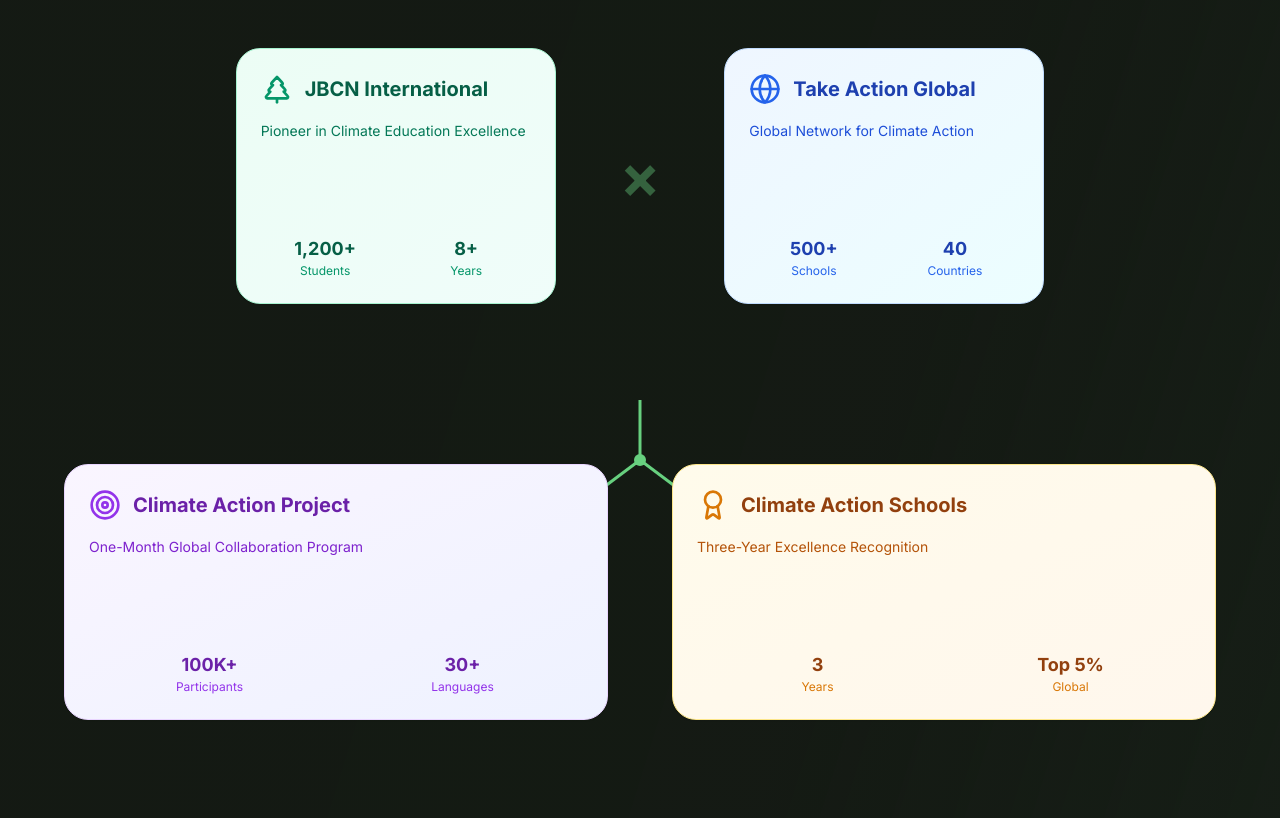
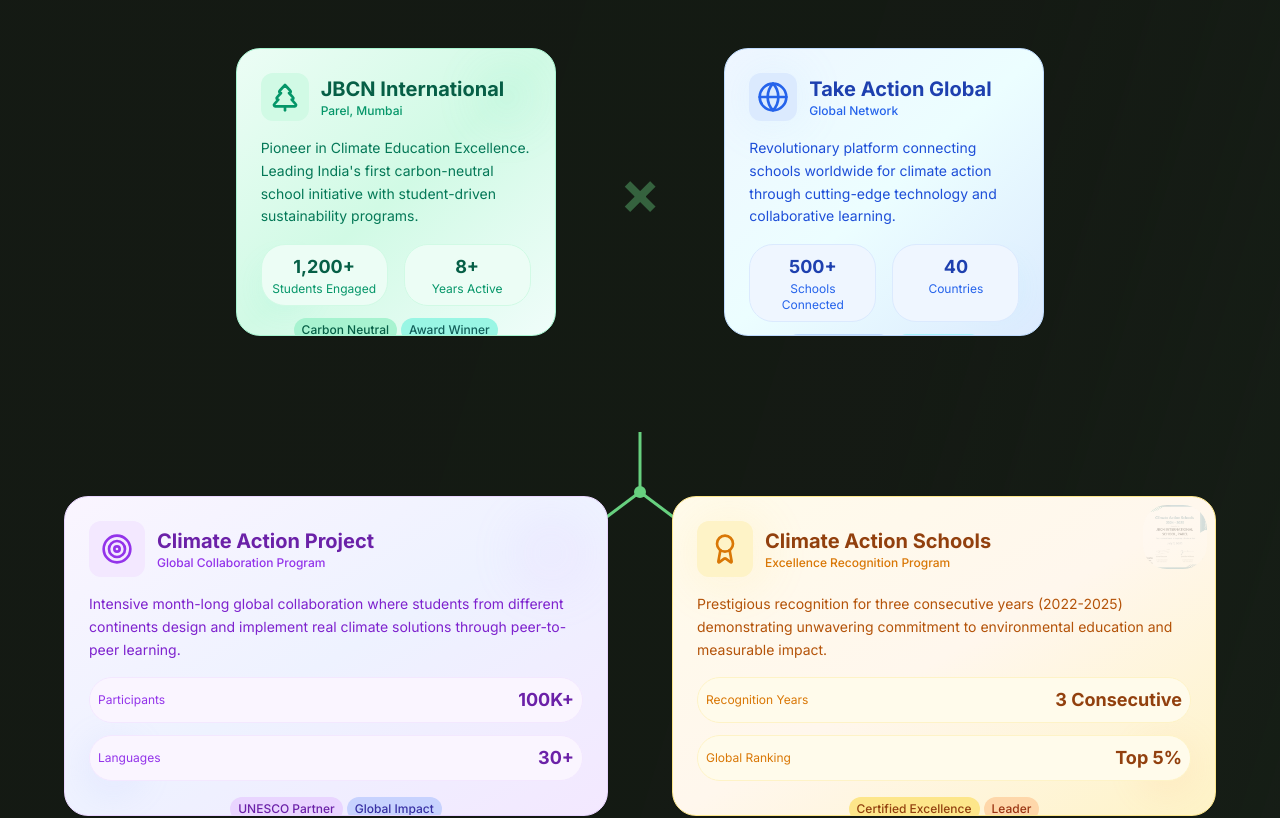
Before and after one commit to GrapheneScar/earth-revive-pulse-40, a React (Vite) app: page /collaborators in a window 1280 px wide. Shown: the part 880-1698 px from the top of the page. Built offline with nearby package versions, Linux system fonts and the light colour scheme.

Commit message:
Add content and images to cards

```diff
--- a/src/components/EnhancedMentorCard.tsx
+++ b/src/components/EnhancedMentorCard.tsx
@@ -161,8 +161,8 @@ const EnhancedMentorCard = () => {
                     }} />
 
                     <img
-                      src="/lovable-uploads/image_-_Edited.png"
-                      alt="Climate Action Schools Mentor Badge"
+                      src="/lovable-uploads/mentor-badge-2026.png"
+                      alt="Climate Action Schools Mentor Badge 2026"
                       className="relative w-full h-full object-contain drop-shadow-2xl filter brightness-110 contrast-110"
                     />
 
--- a/src/pages/CollaboratorsPage.tsx
+++ b/src/pages/CollaboratorsPage.tsx
@@ -266,26 +266,54 @@ const CollaboratorsPage = () => {
               initial={{ opacity: 0, x: -100 }}
               animate={partnershipsInView ? { opacity: 1, x: 0 } : {}}
               transition={{ duration: 0.8, delay: 0.2 }}
-              whileHover={{ scale: 1.05 }}
+              whileHover={{ scale: 1.05, rotateY: 5 }}
             >
-              <Card className="w-80 h-64 bg-gradient-to-br from-emerald-50 to-teal-50 border-emerald-200 hover:border-emerald-300 transition-all duration-300 hover:shadow-xl">
-                <CardContent className="p-6 h-full flex flex-col">
+              <Card className="w-80 h-72 bg-gradient-to-br from-emerald-50 via-emerald-100 to-teal-50 border-emerald-200 hover:border-emerald-400 transition-all duration-500 hover:shadow-2xl relative overflow-hidden">
+                {/* Background Pattern */}
+                <div className="absolute inset-0 opacity-10">
+                  <div className="absolute top-4 right-4 w-16 h-16 bg-emerald-300 rounded-full blur-xl"></div>
+                  <div className="absolute bottom-6 left-6 w-12 h-12 bg-teal-300 rounded-full blur-lg"></div>
+                </div>
+
+                <CardContent className="p-6 h-full flex flex-col relative z-10">
                   <div className="flex items-center gap-3 mb-4">
-                    <TreePine className="w-8 h-8 text-emerald-600" />
-                    <h3 className="text-xl font-bold text-emerald-800">JBCN International</h3>
+                    <motion.div
+                      className="p-2 bg-emerald-100 rounded-xl group-hover:bg-emerald-200 transition-colors duration-300"
+                      whileHover={{ rotate: 360 }}
+                      transition={{ duration: 0.6 }}
+                    >
+                      <TreePine className="w-8 h-8 text-emerald-600" />
+                    </motion.div>
+                    <div>
+                      <h3 className="text-xl font-bold text-emerald-800 group-hover:text-emerald-900 transition-colors">JBCN International</h3>
+                      <p className="text-xs text-emerald-600 font-medium">Parel, Mumbai</p>
+                    </div>
                   </div>
-                  <p className="text-emerald-700 text-sm mb-4 flex-1">
-                    Pioneer in Climate Education Excellence
+
+                  <p className="text-emerald-700 text-sm mb-4 flex-1 leading-relaxed">
+                    Pioneer in Climate Education Excellence. Leading India's first carbon-neutral school initiative with student-driven sustainability programs.
                   </p>
-                  <div className="grid grid-cols-2 gap-3">
-                    <div className="text-center">
+
+                  <div className="grid grid-cols-2 gap-4 mb-3">
+                    <motion.div
+                      className="text-center p-2 bg-emerald-50 rounded-lg border border-emerald-100"
+                      whileHover={{ scale: 1.05 }}
+                    >
                       <div className="text-lg font-bold text-emerald-800">1,200+</div>
-                      <div className="text-xs text-emerald-600">Students</div>
-                    </div>
-                    <div className="text-center">
+                      <div className="text-xs text-emerald-600">Students Engaged</div>
+                    </motion.div>
+                    <motion.div
+                      className="text-center p-2 bg-emerald-50 rounded-lg border border-emerald-100"
+                      whileHover={{ scale: 1.05 }}
+                    >
                       <div className="text-lg font-bold text-emerald-800">8+</div>
-                      <div className="text-xs text-emerald-600">Years</div>
-                    </div>
+                      <div className="text-xs text-emerald-600">Years Active</div>
+                    </motion.div>
+                  </div>
+
+                  <div className="flex gap-1 justify-center">
+                    <div className="px-2 py-1 bg-emerald-200 text-emerald-800 text-xs rounded-full font-medium">Carbon Neutral</div>
+                    <div className="px-2 py-1 bg-teal-200 text-teal-800 text-xs rounded-full font-medium">Award Winner</div>
                   </div>
                 </CardContent>
               </Card>
@@ -307,26 +335,54 @@ const CollaboratorsPage = () => {
               initial={{ opacity: 0, x: 100 }}
               animate={partnershipsInView ? { opacity: 1, x: 0 } : {}}
               transition={{ duration: 0.8, delay: 0.4 }}
-              whileHover={{ scale: 1.05 }}
+              whileHover={{ scale: 1.05, rotateY: -5 }}
             >
-              <Card className="w-80 h-64 bg-gradient-to-br from-blue-50 to-cyan-50 border-blue-200 hover:border-blue-300 transition-all duration-300 hover:shadow-xl">
-                <CardContent className="p-6 h-full flex flex-col">
+              <Card className="w-80 h-72 bg-gradient-to-br from-blue-50 via-cyan-50 to-blue-100 border-blue-200 hover:border-blue-400 transition-all duration-500 hover:shadow-2xl relative overflow-hidden">
+                {/* Background Pattern */}
+                <div className="absolute inset-0 opacity-10">
+                  <div className="absolute top-4 left-4 w-16 h-16 bg-blue-300 rounded-full blur-xl"></div>
+                  <div className="absolute bottom-6 right-6 w-12 h-12 bg-cyan-300 rounded-full blur-lg"></div>
+                </div>
+
+                <CardContent className="p-6 h-full flex flex-col relative z-10">
                   <div className="flex items-center gap-3 mb-4">
-                    <Globe className="w-8 h-8 text-blue-600" />
-                    <h3 className="text-xl font-bold text-blue-800">Take Action Global</h3>
+                    <motion.div
+                      className="p-2 bg-blue-100 rounded-xl group-hover:bg-blue-200 transition-colors duration-300"
+                      whileHover={{ rotate: -360 }}
+                      transition={{ duration: 0.6 }}
+                    >
+                      <Globe className="w-8 h-8 text-blue-600" />
+                    </motion.div>
+                    <div>
+                      <h3 className="text-xl font-bold text-blue-800 group-hover:text-blue-900 transition-colors">Take Action Global</h3>
+                      <p className="text-xs text-blue-600 font-medium">Global Network</p>
+                    </div>
                   </div>
-                  <p className="text-blue-700 text-sm mb-4 flex-1">
-                    Global Network for Climate Action
+
+                  <p className="text-blue-700 text-sm mb-4 flex-1 leading-relaxed">
+                    Revolutionary platform connecting schools worldwide for climate action through cutting-edge technology and collaborative learning.
                   </p>
-                  <div className="grid grid-cols-2 gap-3">
-                    <div className="text-center">
+
+                  <div className="grid grid-cols-2 gap-4 mb-3">
+                    <motion.div
+                      className="text-center p-2 bg-blue-50 rounded-lg border border-blue-100"
+                      whileHover={{ scale: 1.05 }}
+                    >
                       <div className="text-lg font-bold text-blue-800">500+</div>
-                      <div className="text-xs text-blue-600">Schools</div>
-                    </div>
-                    <div className="text-center">
+                      <div className="text-xs text-blue-600">Schools Connected</div>
+                    </motion.div>
+                    <motion.div
+                      className="text-center p-2 bg-blue-50 rounded-lg border border-blue-100"
+                      whileHover={{ scale: 1.05 }}
+                    >
                       <div className="text-lg font-bold text-blue-800">40</div>
                       <div className="text-xs text-blue-600">Countries</div>
-                    </div>
+                    </motion.div>
+                  </div>
+
+                  <div className="flex gap-1 justify-center">
+                    <div className="px-2 py-1 bg-blue-200 text-blue-800 text-xs rounded-full font-medium">Global Network</div>
+                    <div className="px-2 py-1 bg-cyan-200 text-cyan-800 text-xs rounded-full font-medium">Tech Leader</div>
                   </div>
                 </CardContent>
               </Card>
@@ -403,26 +459,53 @@ const CollaboratorsPage = () => {
               initial={{ opacity: 0, y: 100 }}
               animate={partnershipsInView ? { opacity: 1, y: 0 } : {}}
               transition={{ duration: 0.8, delay: 1.4 }}
-              whileHover={{ scale: 1.05 }}
+              whileHover={{ scale: 1.05, rotateX: 5 }}
             >
-              <Card className="h-64 bg-gradient-to-br from-purple-50 to-indigo-50 border-purple-200 hover:border-purple-300 transition-all duration-300 hover:shadow-xl">
-                <CardContent className="p-6 h-full flex flex-col">
+              <Card className="h-80 bg-gradient-to-br from-purple-50 via-indigo-50 to-purple-100 border-purple-200 hover:border-purple-400 transition-all duration-500 hover:shadow-2xl relative overflow-hidden">
+                {/* Background Pattern */}
+                <div className="absolute inset-0 opacity-10">
+                  <div className="absolute top-4 right-4 w-20 h-20 bg-purple-300 rounded-full blur-xl"></div>
+                  <div className="absolute bottom-4 left-4 w-16 h-16 bg-indigo-300 rounded-full blur-lg"></div>
+                </div>
+
+                <CardContent className="p-6 h-full flex flex-col relative z-10">
                   <div className="flex items-center gap-3 mb-4">
-                    <Target className="w-8 h-8 text-purple-600" />
-                    <h3 className="text-xl font-bold text-purple-800">Climate Action Project</h3>
+                    <motion.div
+                      className="p-3 bg-purple-100 rounded-xl group-hover:bg-purple-200 transition-colors duration-300"
+                      whileHover={{ scale: 1.1, rotate: 15 }}
+                    >
+                      <Target className="w-8 h-8 text-purple-600" />
+                    </motion.div>
+                    <div className="flex-1">
+                      <h3 className="text-xl font-bold text-purple-800 group-hover:text-purple-900 transition-colors">Climate Action Project</h3>
+                      <p className="text-xs text-purple-600 font-medium">Global Collaboration Program</p>
+                    </div>
                   </div>
-                  <p className="text-purple-700 text-sm mb-4 flex-1">
-                    One-Month Global Collaboration Program
+
+                  <p className="text-purple-700 text-sm mb-4 flex-1 leading-relaxed">
+                    Intensive month-long global collaboration where students from different continents design and implement real climate solutions through peer-to-peer learning.
                   </p>
-                  <div className="grid grid-cols-2 gap-3">
-                    <div className="text-center">
-                      <div className="text-lg font-bold text-purple-800">100K+</div>
-                      <div className="text-xs text-purple-600">Participants</div>
-                    </div>
-                    <div className="text-center">
-                      <div className="text-lg font-bold text-purple-800">30+</div>
-                      <div className="text-xs text-purple-600">Languages</div>
-                    </div>
+
+                  <div className="space-y-3 mb-4">
+                    <motion.div
+                      className="flex justify-between items-center p-2 bg-purple-50 rounded-lg border border-purple-100"
+                      whileHover={{ scale: 1.02 }}
+                    >
+                      <span className="text-xs text-purple-600">Participants</span>
+                      <span className="text-lg font-bold text-purple-800">100K+</span>
+                    </motion.div>
+                    <motion.div
+                      className="flex justify-between items-center p-2 bg-purple-50 rounded-lg border border-purple-100"
+                      whileHover={{ scale: 1.02 }}
+                    >
+                      <span className="text-xs text-purple-600">Languages</span>
+                      <span className="text-lg font-bold text-purple-800">30+</span>
+                    </motion.div>
+                  </div>
+
+                  <div className="flex gap-1 justify-center flex-wrap">
+                    <div className="px-2 py-1 bg-purple-200 text-purple-800 text-xs rounded-full font-medium">UNESCO Partner</div>
+                    <div className="px-2 py-1 bg-indigo-200 text-indigo-800 text-xs rounded-full font-medium">Global Impact</div>
                   </div>
                 </CardContent>
               </Card>
@@ -434,26 +517,62 @@ const CollaboratorsPage = () => {
               initial={{ opacity: 0, y: 100 }}
               animate={partnershipsInView ? { opacity: 1, y: 0 } : {}}
               transition={{ duration: 0.8, delay: 1.6 }}
-              whileHover={{ scale: 1.05 }}
+              whileHover={{ scale: 1.05, rotateX: -5 }}
             >
-              <Card className="h-64 bg-gradient-to-br from-amber-50 to-orange-50 border-amber-200 hover:border-amber-300 transition-all duration-300 hover:shadow-xl">
-                <CardContent className="p-6 h-full flex flex-col">
+              <Card className="h-80 bg-gradient-to-br from-amber-50 via-orange-50 to-amber-100 border-amber-200 hover:border-amber-400 transition-all duration-500 hover:shadow-2xl relative overflow-hidden">
+                {/* Background Pattern */}
+                <div className="absolute inset-0 opacity-10">
+                  <div className="absolute top-4 left-4 w-20 h-20 bg-amber-300 rounded-full blur-xl"></div>
+                  <div className="absolute bottom-4 right-4 w-16 h-16 bg-orange-300 rounded-full blur-lg"></div>
+                </div>
+
+                {/* Certificate Image */}
+                <div className="absolute top-2 right-2 w-16 h-16 opacity-20">
+                  <img
+                    src="/lovable-uploads/climate-action-certificate.jpg"
+                    alt="Certificate"
+                    className="w-full h-full object-cover rounded-lg"
+                  />
+                </div>
+
+                <CardContent className="p-6 h-full flex flex-col relative z-10">
                   <div className="flex items-center gap-3 mb-4">
-                    <Award className="w-8 h-8 text-amber-600" />
-                    <h3 className="text-xl font-bold text-amber-800">Climate Action Schools</h3>
+                    <motion.div
+                      className="p-3 bg-amber-100 rounded-xl group-hover:bg-amber-200 transition-colors duration-300"
+                      whileHover={{ scale: 1.1, rotate: -15 }}
+                    >
+                      <Award className="w-8 h-8 text-amber-600" />
+                    </motion.div>
+                    <div className="flex-1">
+                      <h3 className="text-xl font-bold text-amber-800 group-hover:text-amber-900 transition-colors">Climate Action Schools</h3>
+                      <p className="text-xs text-amber-600 font-medium">Excellence Recognition Program</p>
+                    </div>
                   </div>
-                  <p className="text-amber-700 text-sm mb-4 flex-1">
-                    Three-Year Excellence Recognition
+
+                  <p className="text-amber-700 text-sm mb-4 flex-1 leading-relaxed">
+                    Prestigious recognition for three consecutive years (2022-2025) demonstrating unwavering commitment to environmental education and measurable impact.
                   </p>
-                  <div className="grid grid-cols-2 gap-3">
-                    <div className="text-center">
-                      <div className="text-lg font-bold text-amber-800">3</div>
-                      <div className="text-xs text-amber-600">Years</div>
-                    </div>
-                    <div className="text-center">
-                      <div className="text-lg font-bold text-amber-800">Top 5%</div>
-                      <div className="text-xs text-amber-600">Global</div>
-                    </div>
+
+                  <div className="space-y-3 mb-4">
+                    <motion.div
+                      className="flex justify-between items-center p-2 bg-amber-50 rounded-lg border border-amber-100"
+                      whileHover={{ scale: 1.02 }}
+                    >
+                      <span className="text-xs text-amber-600">Recognition Years</span>
+                      <span className="text-lg font-bold text-amber-800">3 Consecutive</span>
+                    </motion.div>
+                    <motion.div
+                      className="flex justify-between items-center p-2 bg-amber-50 rounded-lg border border-amber-100"
+                      whileHover={{ scale: 1.02 }}
+                    >
+                      <span className="text-xs text-amber-600">Global Ranking</span>
+                      <span className="text-lg font-bold text-amber-800">Top 5%</span>
+                    </motion.div>
+                  </div>
+
+                  <div className="flex gap-1 justify-center flex-wrap">
+                    <div className="px-2 py-1 bg-amber-200 text-amber-800 text-xs rounded-full font-medium">Certified Excellence</div>
+                    <div className="px-2 py-1 bg-orange-200 text-orange-800 text-xs rounded-full font-medium">Leader</div>
                   </div>
                 </CardContent>
               </Card>
```
Also changed, not shown: public/lovable-uploads/mentor-badge-2026.png (added).
